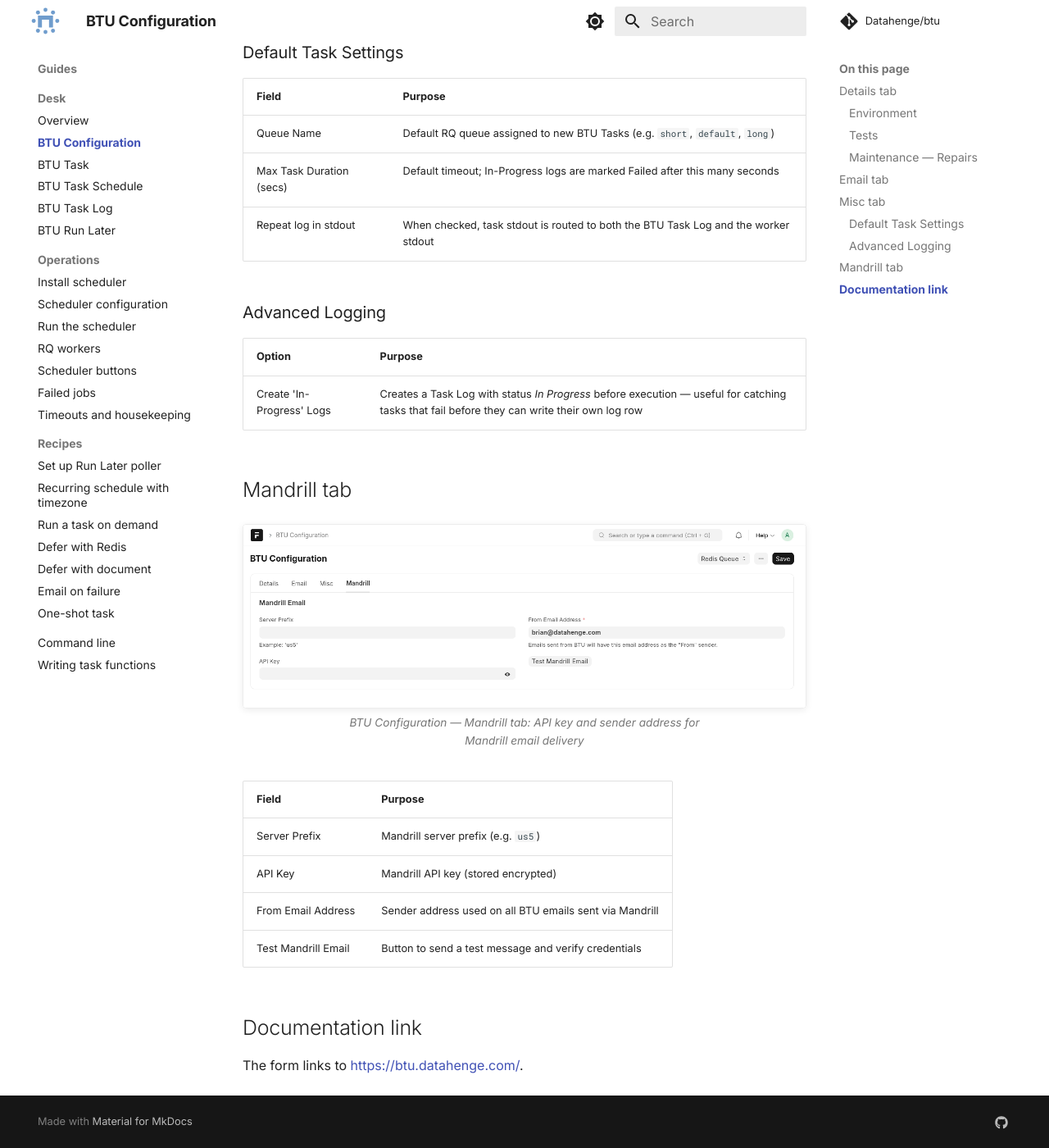
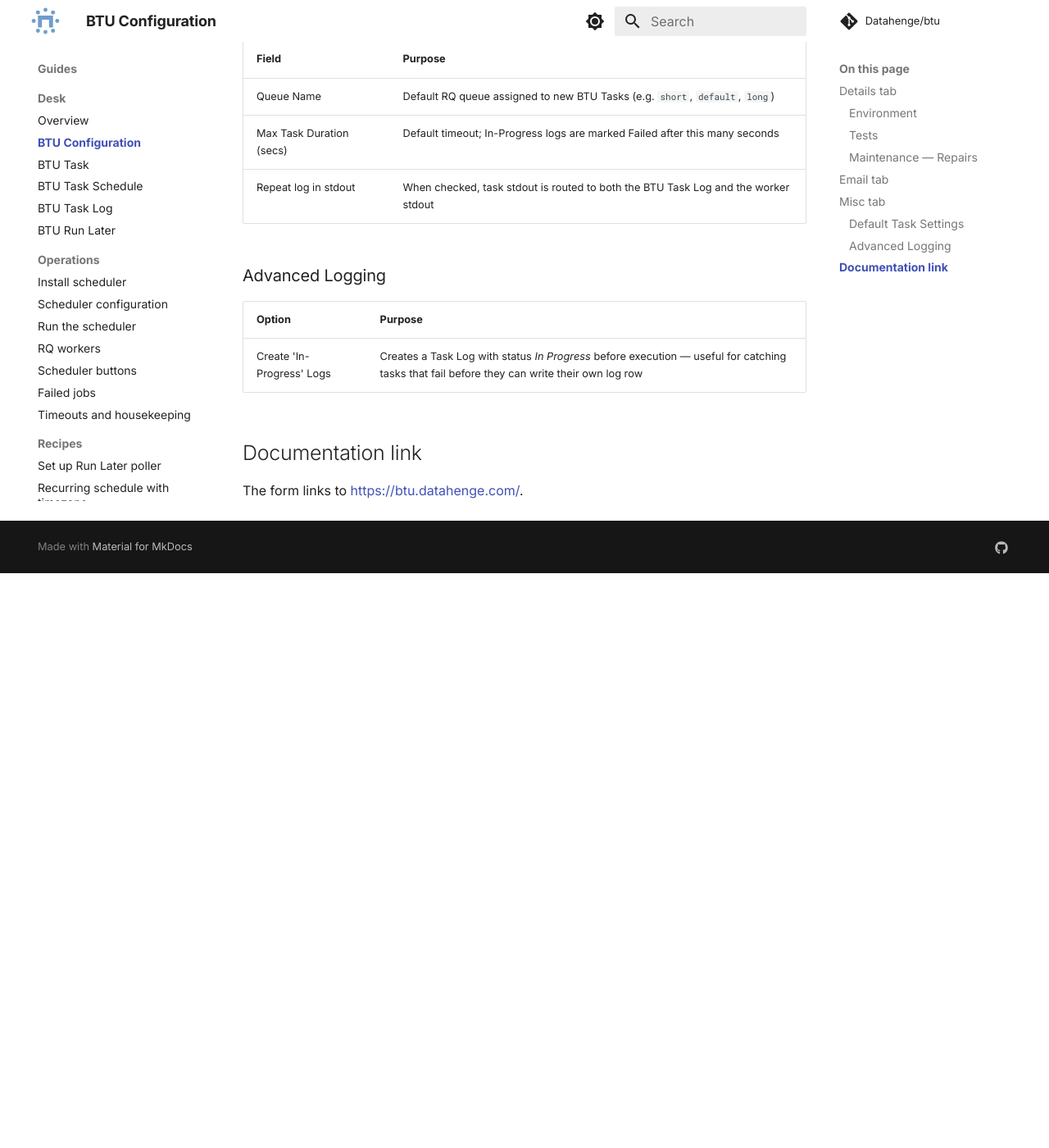
Before and after one commit to Datahenge/btu, an MkDocs documentation site: the page built from docs/guides/desk/configuration.md, in a window 1280 px wide and 1400 px high, scrolled down 2714 px. Shown: the whole window at 82% size. Built offline with MkDocs 1.6.1 and Material for MkDocs 9.7.7, drawn with Linux system fonts in a browser that asks for light colours; comment, search, counter and statistics services are not loaded; after the commit the page ends 3413 px from its top, so only the background shows below that; some of the changed text lies outside the part shown.

Commit message:
Remove Mandrill references from documentation
Mandrill/Mailchimp Transactional support was dropped in the v16 port.
Remove all mentions from email integration guide, configuration reference,
configuration field table, technical design, upgrade notes, and changelogs.

Co-Authored-By: Claude Sonnet 4.6 <noreply@anthropic.com>

```diff
--- a/docs/guides/desk/configuration.md
+++ b/docs/guides/desk/configuration.md
@@ -38,7 +38,6 @@ Singleton settings for BTU and scheduler integration.
 
 | Field | Purpose |
 |-------|---------|
-| Send Email Via | Provider selection: *Email Account* or *Mandrill* |
 | Default Email Account | Frappe Email Account used for outgoing notifications |
 | Send email Body as HTML | When checked, notification bodies are formatted as HTML |
 | Default Email Recipients | Table of addresses with per-event checkboxes: On Start, On Success, On Error, On Timeout |
@@ -67,20 +66,6 @@ Singleton settings for BTU and scheduler integration.
 |--------|---------|
 | Create 'In-Progress' Logs | Creates a Task Log with status *In Progress* before execution — useful for catching tasks that fail before they can write their own log row |
 
-## Mandrill tab
-
-<figure class="btu-screenshot" markdown="span">
-![BTU Configuration — Mandrill tab](../../assets/images/btu-configuration-4.png)
-<figcaption>BTU Configuration — Mandrill tab: API key and sender address for Mandrill email delivery</figcaption>
-</figure>
-
-| Field | Purpose |
-|-------|---------|
-| Server Prefix | Mandrill server prefix (e.g. `us5`) |
-| API Key | Mandrill API key (stored encrypted) |
-| From Email Address | Sender address used on all BTU emails sent via Mandrill |
-| Test Mandrill Email | Button to send a test message and verify credentials |
-
 ## Documentation link
 
 The form links to [https://btu.datahenge.com/](https://btu.datahenge.com/).
```
Also changed, not shown: CHANGELOG.md (+1 -1 lines), docs/get-started/changelog.md (+1 -1 lines), docs/get-started/upgrade.md (+1 -1 lines), docs/integrations/email.md (+1 -5 lines), docs/internals/technical-design.md (+1 -1 lines), docs/reference/configuration-fields.md (+0 -1 lines).
